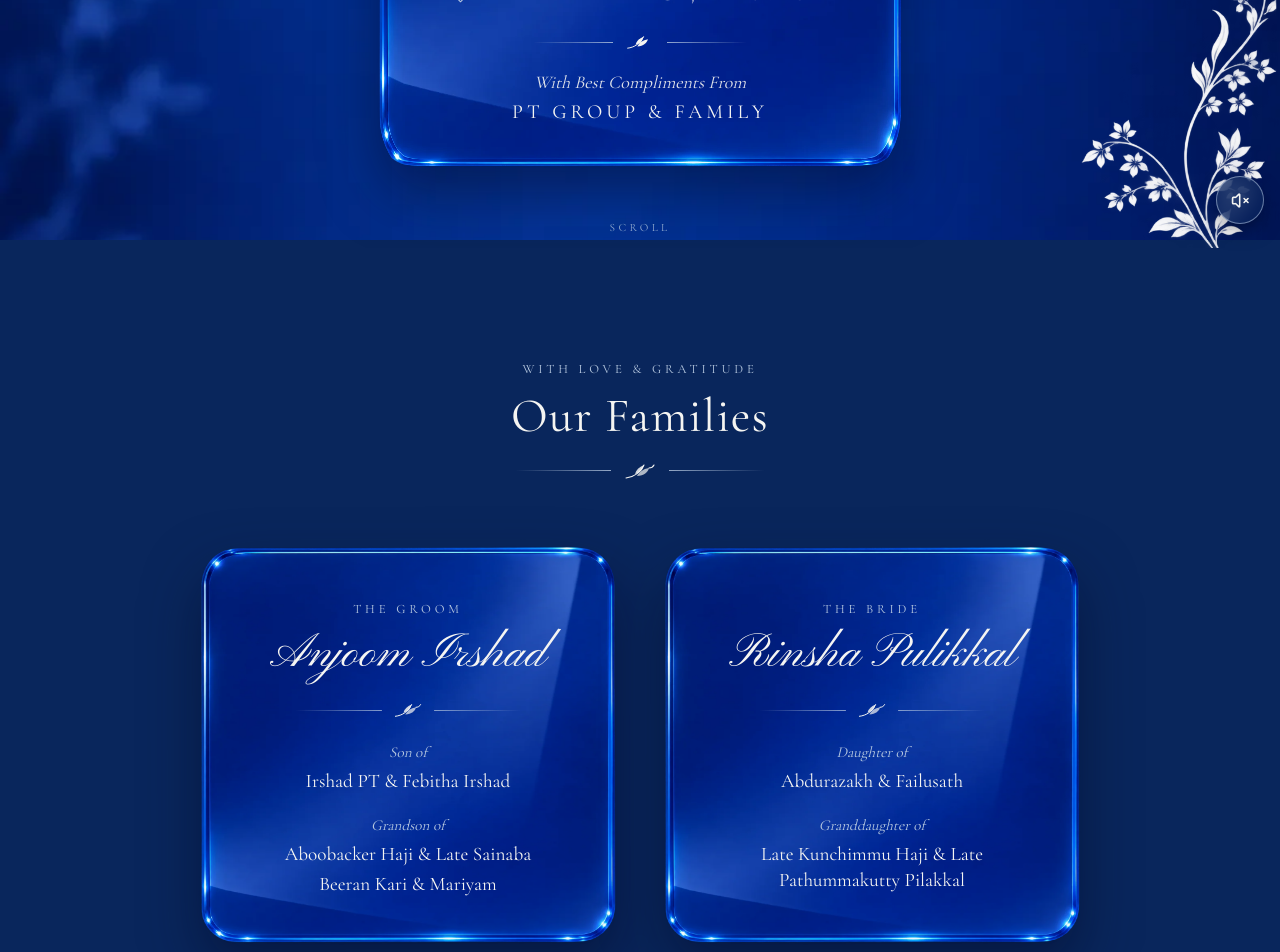
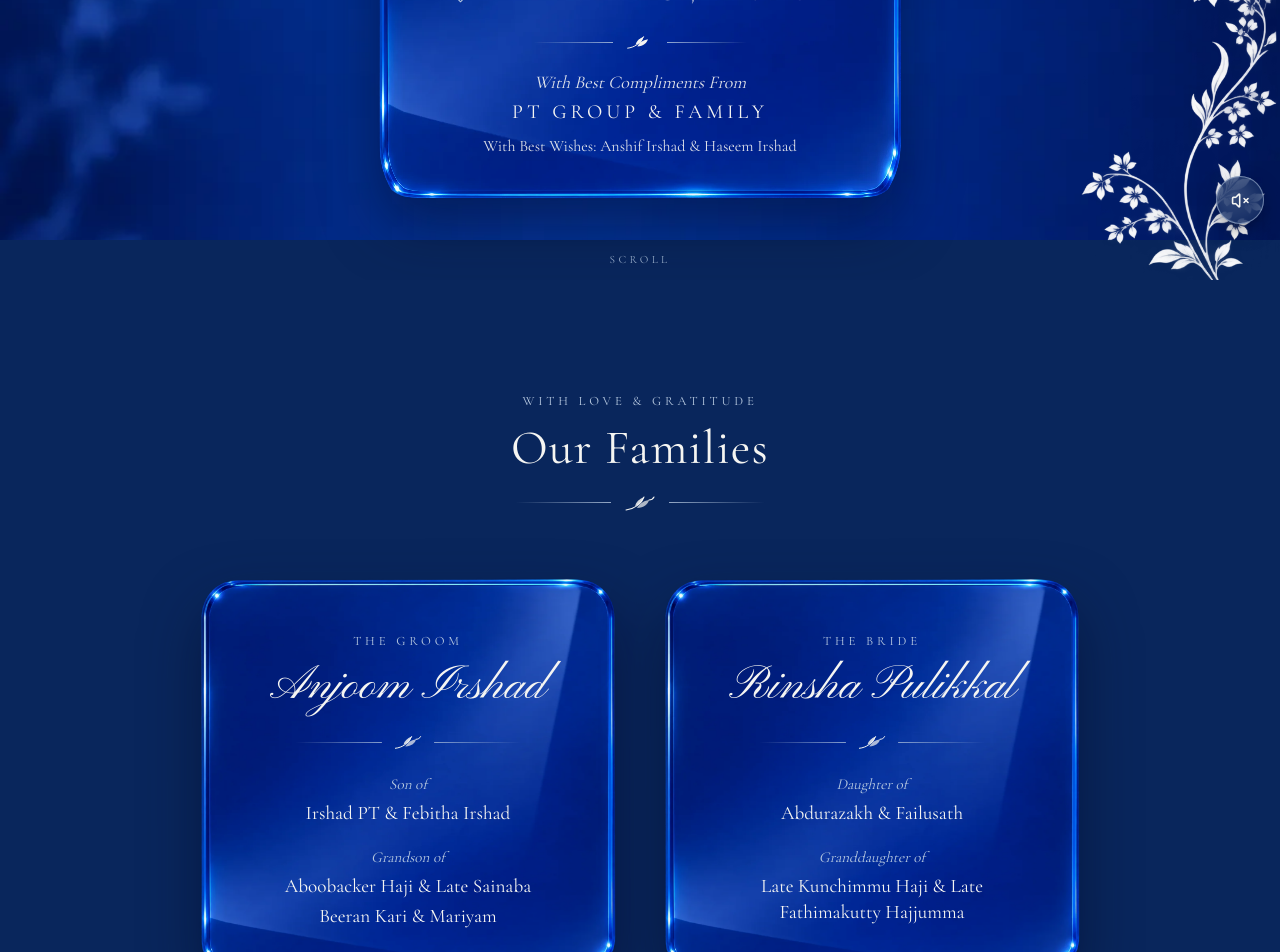
Before and after one commit to skenllp/anjoom-rinsha-reception, a React (Vite) app: page / in a window 1280 px wide. Shown: the part 560-1512 px from the top of the page. Built offline with nearby package versions, Linux system fonts and the light colour scheme; no server answers.

Commit message:
Update wedding invitation

```diff
--- a/src/components/Closing.jsx
+++ b/src/components/Closing.jsx
@@ -5,7 +5,7 @@ import { shareInvitation } from '../lib/event';
 import { Divider, FloralCorners, Reveal } from './ui';
 
 export default function Closing() {
-  const { couple, texts, hosts } = invitation;
+  const { couple, texts, hosts, bestWishes } = invitation;
   const [note, setNote] = useState('');
 
   const onShare = async () => {
@@ -32,6 +32,7 @@ export default function Closing() {
         <Reveal delay={0.2} className="mt-9">
           <p className="font-display text-base italic text-silver sm:text-lg">{texts.complimentsLabel}</p>
           <p className="mt-1 font-display text-[1.3rem] font-medium tracking-[0.22em] text-ivory sm:text-2xl">{hosts}</p>
+          {bestWishes && <p className="mt-3 font-display text-[1.05rem] text-silver">With Best Wishes: {bestWishes}</p>}
         </Reveal>
         <Reveal delay={0.3} className="mt-10 flex flex-col items-center gap-3">
           <button type="button" onClick={onShare} className="pill-btn">
--- a/src/components/Hero.jsx
+++ b/src/components/Hero.jsx
@@ -18,7 +18,7 @@ function Rule() {
 }
 
 export default function Hero({ ready }) {
-  const { couple, event, venue, texts, hosts } = invitation;
+  const { couple, event, venue, texts, hosts, bestWishes } = invitation;
   return (
     <section id="invitation" className="relative flex min-h-[100svh] items-center justify-center overflow-hidden px-2.5 py-14 sm:px-6">
       <GlassCard className="w-full max-w-[480px] sm:max-w-[540px]" innerClassName="px-2 py-5 sm:px-5 sm:py-8">
@@ -84,6 +84,7 @@ export default function Hero({ ready }) {
           <motion.div variants={item} className="mt-4">
             <p className="font-display text-base italic text-ivory/90 sm:text-lg">{texts.complimentsLabel}</p>
             <p className="mt-0.5 font-display text-[1.1rem] font-medium tracking-[0.2em] text-ivory sm:text-xl">{hosts}</p>
+            {bestWishes && <p className="mt-2 font-display text-[1rem] text-ivory/90">With Best Wishes: {bestWishes}</p>}
           </motion.div>
         </motion.div>
       </GlassCard>
--- a/src/data/invitation.js
+++ b/src/data/invitation.js
@@ -12,7 +12,7 @@ export const invitation = {
     bride: {
       name: 'Rinsha Pulikkal',
       parents: 'Abdurazakh & Failusath',
-      grandparents: ['Late Kunchimmu Haji & Late Pathummakutty Pilakkal'],
+      grandparents: ['Late Kunchimmu Haji & Late Fathimakutty Hajjumma'],
     },
   },
 
@@ -42,6 +42,7 @@ export const invitation = {
   },
 
   hosts: 'PT GROUP & FAMILY',
+  bestWishes: 'Anshif Irshad & Haseem Irshad',
 
   texts: {
     bismillah: 'بِسْمِ اللَّهِ الرَّحْمَٰنِ الرَّحِيمِ',
```
